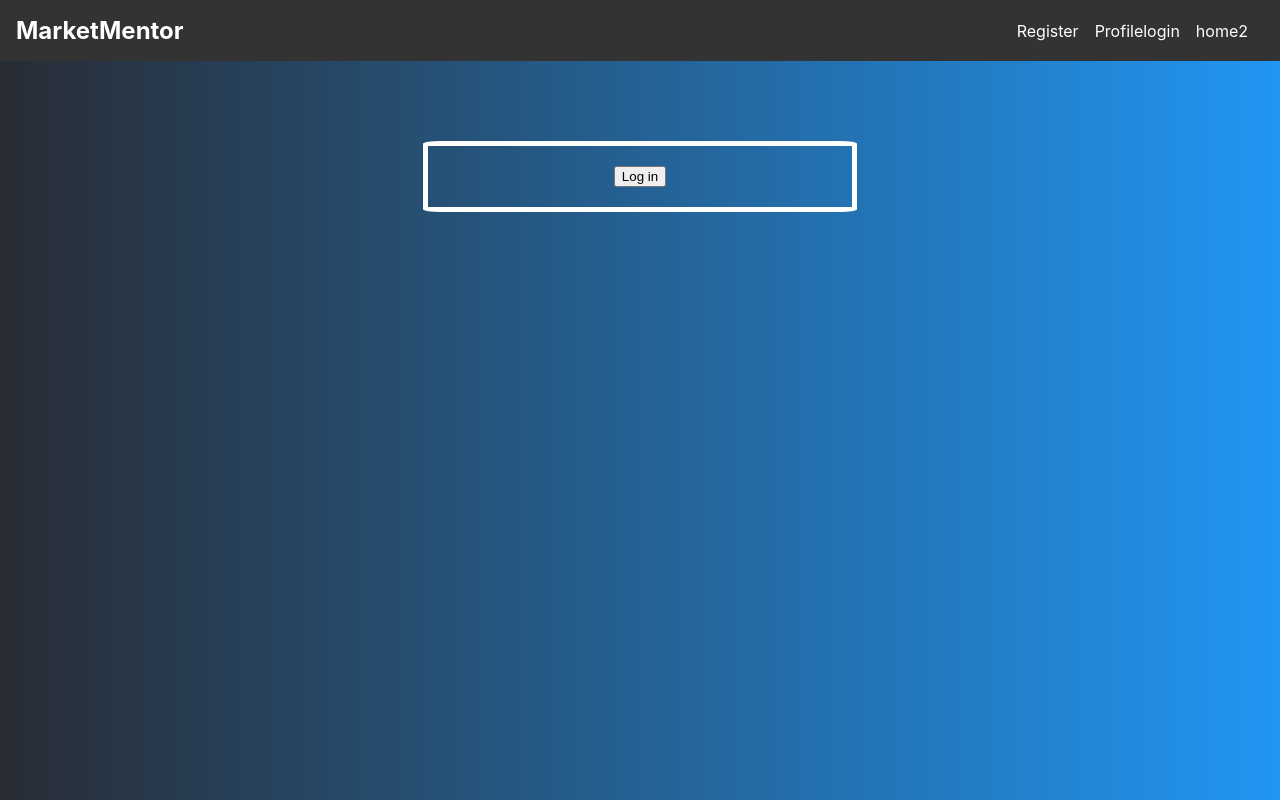
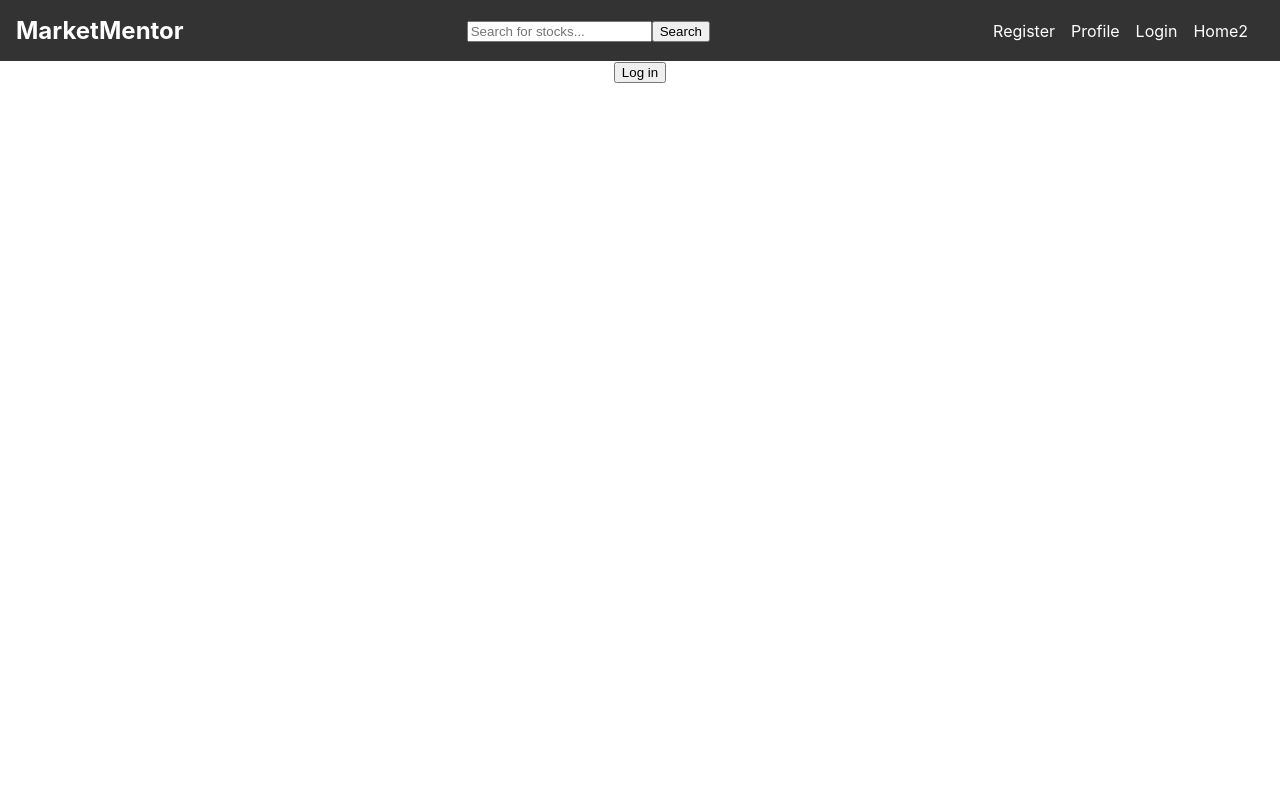
Before and after one commit to JacksonNace/MarketMentor-HackRice, a React (Create React App) app in the folder frontend/: page / in a window 1280 px wide. Built offline with nearby package versions, Linux system fonts and the light colour scheme.

Commit message:
added search box and chart

```diff
--- a/frontend/package.json
+++ b/frontend/package.json
@@ -7,6 +7,7 @@
     "@testing-library/jest-dom": "^5.17.0",
     "@testing-library/react": "^13.4.0",
     "@testing-library/user-event": "^13.5.0",
+    "lightweight-charts": "^4.2.0",
     "react": "^18.3.1",
     "react-dom": "^18.3.1",
     "react-scripts": "5.0.1",
--- a/frontend/src/App.css
+++ b/frontend/src/App.css
@@ -6,5 +6,19 @@ html, body {
 .App {
   text-align: center;
   min-height:100vh; /* Make App take full height */
-  background-color: #2d2d32;
+  background-color: white;
 }
+
+.chart-wrapper {
+  display: flex;
+  flex-direction: column;
+  align-items: center;
+  width: 100%;
+  padding: 20px;
+}
+
+.chart-container {
+  border: 2px solid black;
+  border-radius: 8px;
+  overflow: hidden;
+}
--- a/frontend/src/App.js
+++ b/frontend/src/App.js
@@ -1,17 +1,32 @@
-import logo from './logo.svg';
+import React, { useState } from 'react';
+import { useAuth0 } from "@auth0/auth0-react";
 import Navbar from './components/navbar';
-import Home from './components/Home';
 import './App.css';
-import Login from './components/login';
+import LoginButton from './components/loginButton';
 import LogoutButton from './components/logoutButton';
-
+import Chart from './components/chart';
 
 function App() {
+  const { isAuthenticated } = useAuth0();
+  const [portfolioData, setPortfolioData] = useState(null);
+  const [stockData, setStockData] = useState(null);
+
+  const handleSearch = (data) => {
+    setStockData(data);
+  };
+
   return (
     <div className="App">
-      <Navbar/>
-      <Login/>
-      <LogoutButton/>
+      <Navbar onSearch={handleSearch} />
+      {!isAuthenticated ? (
+        <LoginButton />
+      ) : (
+        <>
+          <LogoutButton />
+          {portfolioData && <Chart data={portfolioData} />}
+          {stockData && <Chart data={stockData} />}
+        </>
+      )}
     </div>
   );
 }
--- /dev/null
+++ b/frontend/src/components/chart.js
@@ -0,0 +1,64 @@
+import React, { useEffect, useRef } from 'react';
+import { createChart } from 'lightweight-charts';
+
+function Chart({ data }) {
+	const chartContainerRef = useRef();
+	const chartRef = useRef(null);
+
+	useEffect(() => {
+		if (data && chartContainerRef.current) {
+			const chart = createChart(chartContainerRef.current, {
+				width: 600,
+				height: 300,
+				layout: {
+					background: { color: '#ffffff' },
+					textColor: '#333',
+				},
+				grid: {
+					vertLines: { color: '#e0e0e0' },
+					horzLines: { color: '#e0e0e0' },
+				},
+			});
+
+			const lineSeries = chart.addLineSeries({
+				color: '#2962FF',
+				lineWidth: 2,
+			});
+
+			if (data.history) {
+				// Stock data
+				const chartData = data.history.map(item => ({
+					time: item.date,
+					value: item.close,
+				}));
+				lineSeries.setData(chartData);
+			} else {
+				// Portfolio data
+				const baseTimestamp = new Date(data.date).getTime() / 1000;
+				lineSeries.setData([
+					{ time: baseTimestamp - 86400, value: parseFloat(data.last_equity) },
+					{ time: baseTimestamp, value: parseFloat(data.equity) },
+				]);
+			}
+
+			chart.timeScale().fitContent();
+			chartRef.current = chart;
+		}
+
+		return () => {
+			if (chartRef.current) {
+				chartRef.current.remove();
+				chartRef.current = null;
+			}
+		};
+	}, [data]);
+
+	return (
+		<div className="chart-wrapper">
+			<h2>{data.symbol ? `${data.symbol} Stock Price` : 'Portfolio Overview'}</h2>
+			<div className="chart-container" ref={chartContainerRef}></div>
+		</div>
+	);
+}
+
+export default Chart;
--- a/frontend/src/components/login.js
+++ b/frontend/src/components/login.js
@@ -2,9 +2,6 @@ import React from 'react';
 
 import "./login.css";
 import LoginButton from './loginButton';
-
-import "./Login.css";
-
 
 function Login() {
   return (
--- a/frontend/src/components/navbar.js
+++ b/frontend/src/components/navbar.js
@@ -1,10 +1,29 @@
-import React from 'react';
+import React, { useState } from 'react';
 import './navbar.css';
 
+const Navbar = ({ onSearch }) => {
+  const [searchTerm, setSearchTerm] = useState('');
 
-const Navbar = () => {
+  const handleSearch = async (e) => {
+    e.preventDefault();
+    if (searchTerm.trim()) {
+      try {
+        const response = await fetch(`http://localhost:5000/stock/${searchTerm}/history`);
+        const data = await response.json();
+        if (data.error) {
+          console.error('Error fetching stock data:', data.error);
+          // You might want to show an error message to the user here
+        } else {
+          onSearch(data);
+        }
+      } catch (error) {
+        console.error('Error fetching stock data:', error);
+        // You might want to show an error message to the user here
+      }
+    }
+  };
+
   return (
-
     <nav className="navbar">
       <div className="navbar-left">
         <a href="/" className="logo">
@@ -12,9 +31,16 @@ const Navbar = () => {
         </a>
       </div>
       <div className="navbar-center">
-    <div className='search'>
-
-    </div>
+        <form onSubmit={handleSearch} className="search-form">
+          <input
+            type="text"
+            placeholder="Search for stocks..."
+            value={searchTerm}
+            onChange={(e) => setSearchTerm(e.target.value)}
+            className="search-input"
+          />
+          <button type="submit" className="search-button">Search</button>
+        </form>
       </div>
       <div className="navbar-right">
         <ul className="nav-links">
@@ -23,11 +49,12 @@ const Navbar = () => {
           </li>
           <li>
             <a href="/home1">Profile</a>
-
-        <a href="/login">login</a>
           </li>
           <li>
-        <a href="/home2">home2</a>
+            <a href="/login">Login</a>
+          </li>
+          <li>
+            <a href="/home2">Home2</a>
           </li>
         </ul>
       </div>
```
Also changed, not shown: 2 other files (tests, documents, lock files or other folders). Lines whose indentation alone changed are shown as unchanged.
